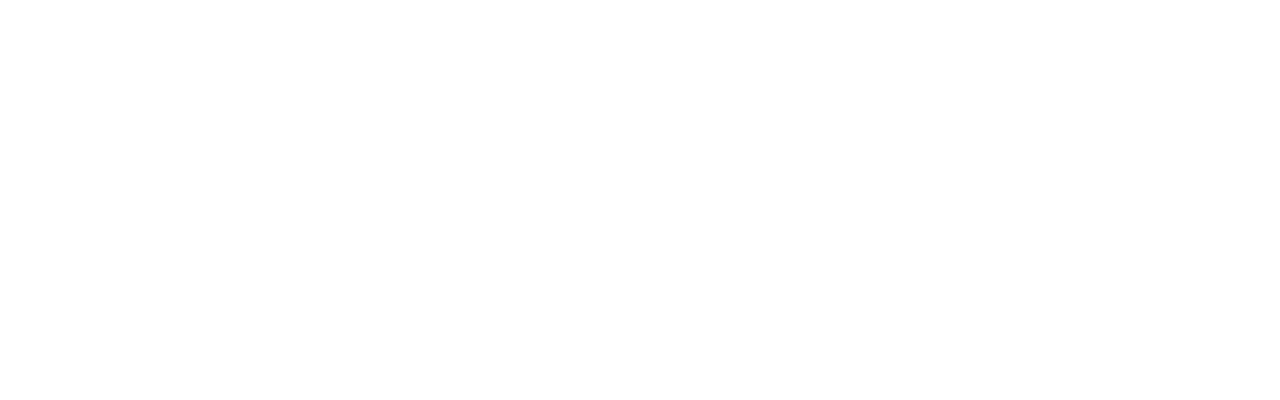
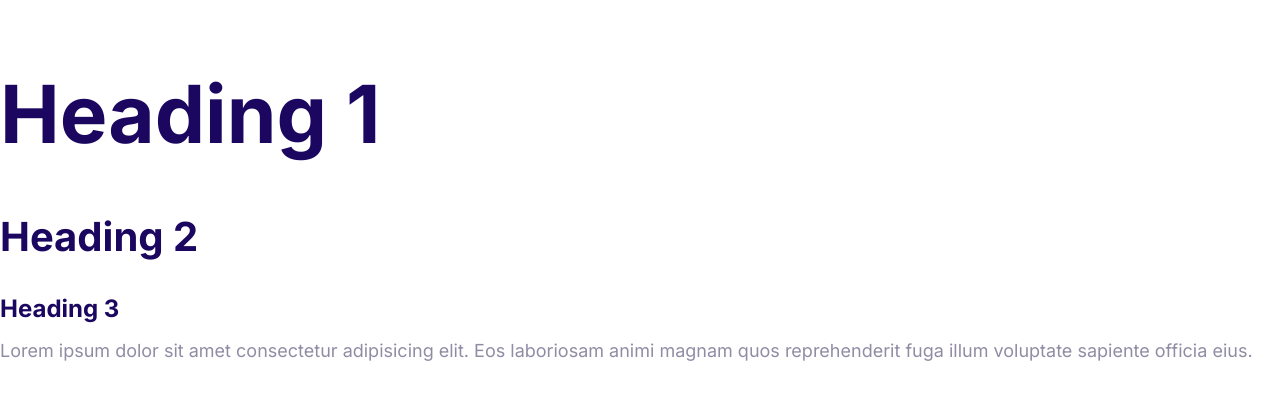
Before and after one commit to Lirac/webstar, a plain HTML site: page index.html in a window 1280 px wide. Drawn offline with Linux system fonts and the light colour scheme; a web font is replaced by a local one.

Commit message:
Defines the styles for the font

```diff
--- a/css/styles.css
+++ b/css/styles.css
@@ -1,7 +1,59 @@
 :root {
-    --color-primary: #2584ff;
-    --color-secondary: #00d9ff;
-    --color-accent: #ff3400;
-    --color-headings: #1b0760;
-    --color-body: #918ca4;
+  --color-primary: #2584ff;
+  --color-secondary: #00d9ff;
+  --color-accent: #ff3400;
+  --color-headings: #1b0760;
+  --color-body: #918ca4;
 }
+
+html {
+  font-size: 62.5%;
+}
+
+body {
+  font-family: Inter, Arial, Helvetica, sans-serif;
+  color: var(--color-body);
+  font-size: 2.4rem;
+  line-height: 1.5;
+}
+
+h1,
+h2,
+h3 {
+  color: var(--color-headings);
+  margin-bottom: 1rem;
+}
+
+h1 {
+  font-size: 7rem;
+}
+
+h2 {
+  font-size: 4rem;
+}
+
+h3 {
+  font-size: 3rem;
+}
+
+p {
+    margin-top: 0;;
+}
+
+@media (min-width: 1024px) {
+  body {
+    font-size: 1.8rem;
+  }
+
+  h1 {
+    font-size: 8rem;
+  }
+
+  h2 {
+    font-size: 4rem;
+  }
+
+  h3 {
+    font-size: 2.4rem;
+  }
+}
--- a/index.html
+++ b/index.html
@@ -1,14 +1,27 @@
 <!DOCTYPE html>
 <html lang="en">
-<head>
-    <meta charset="UTF-8">
-    <meta http-equiv="X-UA-Compatible" content="IE=edge">
-    <meta name="viewport" content="width=device-width, initial-scale=1.0">
-    <link rel="stylesheet" href="css/normalize.css">
-    <link rel="stylesheet" href="css/styles.css">
+  <head>
+    <meta charset="UTF-8" />
+    <meta http-equiv="X-UA-Compatible" content="IE=edge" />
+    <meta name="viewport" content="width=device-width, initial-scale=1.0" />
+    <link rel="preconnect" href="https://fonts.googleapis.com" />
+    <link rel="preconnect" href="https://fonts.gstatic.com" crossorigin />
+    <link
+      href="https://fonts.googleapis.com/css2?family=Inter:wght@400;500;700&family=Recursive:wght@400;700&display=swap"
+      rel="stylesheet"
+    />
+    <link rel="stylesheet" href="css/normalize.css" />
+    <link rel="stylesheet" href="css/styles.css" />
     <title>Document</title>
-</head>
-<body>
-
-</body>
+  </head>
+  <body>
+    <h1>Heading 1</h1>
+    <h2>Heading 2</h2>
+    <h3>Heading 3</h3>
+    <p>
+      Lorem ipsum dolor sit amet consectetur adipisicing elit. Eos laboriosam
+      animi magnam quos reprehenderit fuga illum voluptate sapiente officia
+      eius.
+    </p>
+  </body>
 </html>
```
